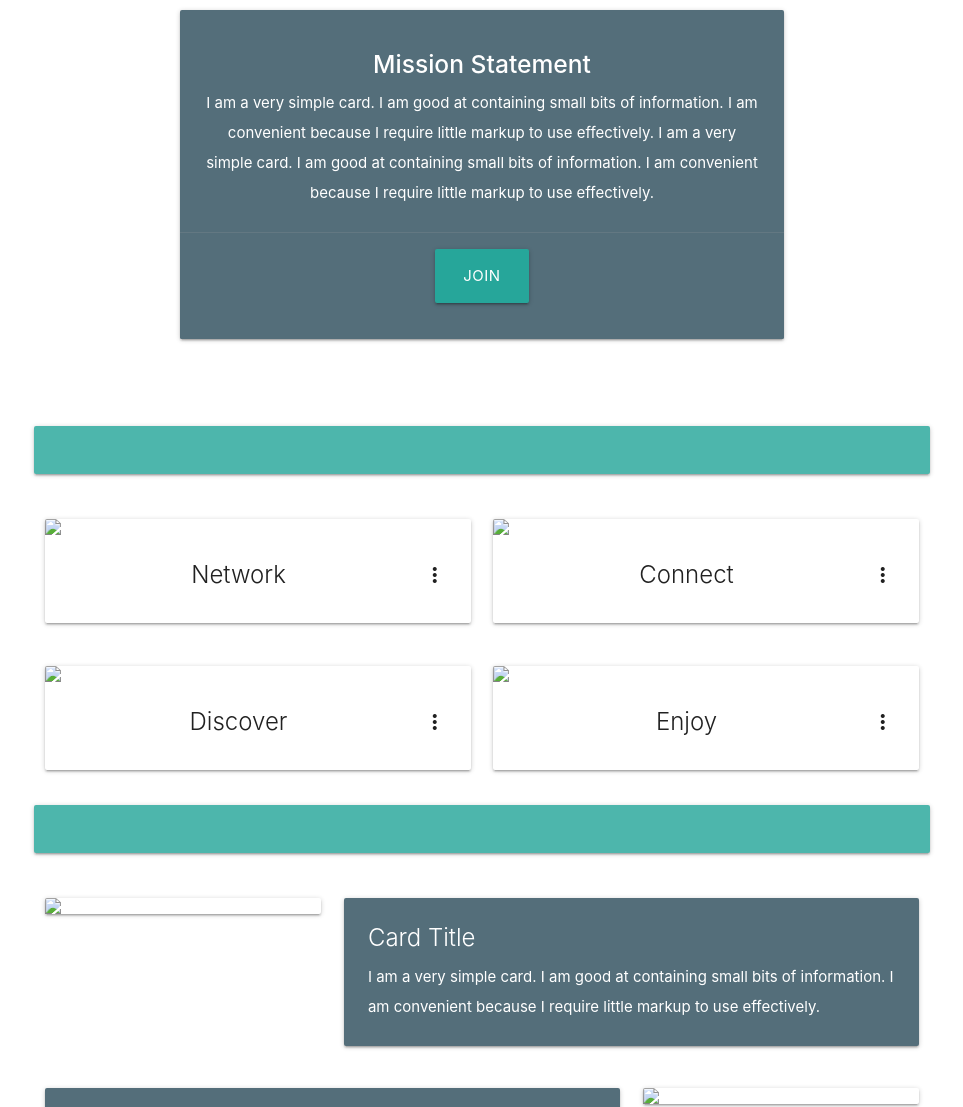
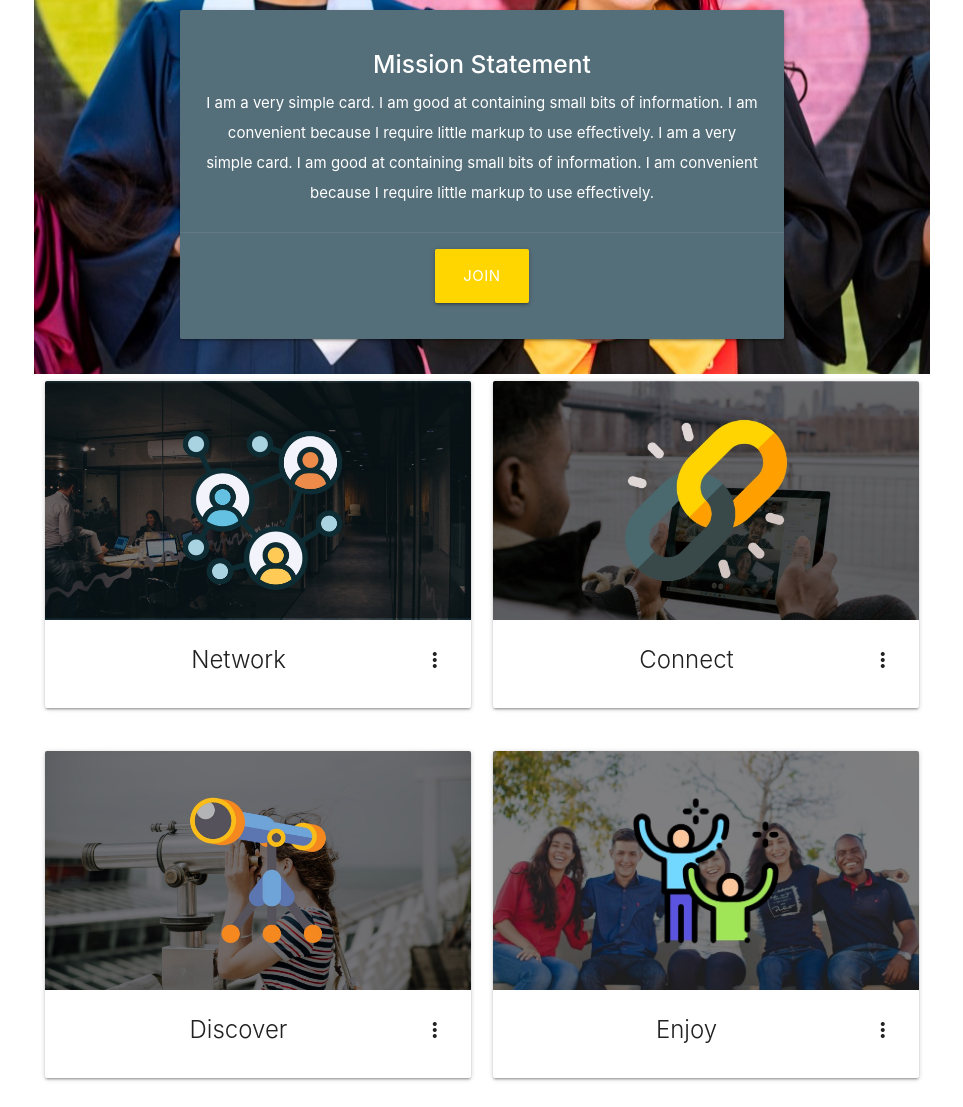
Before and after one commit to mrlancelot/makathon.github.io, a plain HTML site: page index.html in a window 1280 px wide. Shown: the part 302-1409 px from the top of the page, without its empty margins (158-1121 px from the left). Drawn offline with nearby package versions, Linux system fonts and the light colour scheme.

Commit message:
code commit

```diff
--- a/index.html
+++ b/index.html
@@ -55,7 +55,7 @@
                 </div>
                 <div class="card-action">
                   <div class="row center">
-                    <a href="#" id="download-button" class="btn-large waves-effect waves-light teal lighten-1">JOIN</a>
+                    <a href="#" id="download-button" class="btn-large waves-effect waves-light yellow accent-4" onclick="M.toast({html: 'I am a toast'})">JOIN</a>
                   </div>
                 </div>
               </div>
@@ -64,17 +64,17 @@
           <br><br>
         </div>
       </div>
-      <div class="parallax"><img src="./images/background1.jpg" alt="Unsplashed ./images/background img 1"></div>
+      <div class="parallax"><img src="./images/main.jpg" alt="Unsplashed ./images/background img 1"></div>
     </div>
   </div>
 
   <!-- Container divider -->
 
-  <div class="container">
+  <!-- <div class="container">
     <br> <br>
     <div class="card-panel col s12 teal lighten-2"></div>
     <br>
-  </div>
+  </div> -->
 
 
   <!-- For making the 4 uses -->
@@ -83,7 +83,7 @@
       <div class="col s12 m6">
         <div class="card">
           <div class="card-image waves-effect waves-block waves-light">
-            <img class="activator" src="./images/background2.jpg">
+            <img class="activator" src="./images/network.jpg">
           </div>
           <div class="card-content">
             <span style="text-align: center" class="card-title activator grey-text text-darken-4">Network<i
@@ -103,7 +103,7 @@
       <div class="col s12 m6">
         <div class="card">
           <div class="card-image waves-effect waves-block waves-light">
-            <img class="activator" src="./images/background2.jpg">
+            <img class="activator" src="./images/connect.jpg">
           </div>
           <div class="card-content">
             <span style="text-align: center" class="card-title activator grey-text text-darken-4">Connect<i
@@ -123,7 +123,7 @@
       <div class="col s12 m6">
         <div class="card">
           <div class="card-image waves-effect waves-block waves-light">
-            <img class="activator" src="./images/background2.jpg">
+            <img class="activator" src="./images/discover.jpg">
           </div>
           <div class="card-content">
             <span style="text-align: center" class="card-title activator grey-text text-darken-4">Discover<i
@@ -142,7 +142,7 @@
       <div class="col s12 m6">
         <div class="card">
           <div class="card-image waves-effect waves-block waves-light">
-            <img class="activator" src="./images/background2.jpg">
+            <img class="activator" src="./images/fun.jpg">
           </div>
           <div class="card-content">
             <span style="text-align: center" class="card-title activator grey-text text-darken-4">Enjoy<i
@@ -164,10 +164,10 @@
 
   <!-- Container divider -->
 
-  <div class="container">
+  <!-- <div class="container">
     <div class="card-panel col s12 teal lighten-2"></div>
     <br>
-  </div>
+  </div> -->
 
   <!-- For making the testimonials -->
   <div class="container">
@@ -175,7 +175,7 @@
       <div class="col s12 m4">
         <div class="card">
           <div class="card-image waves-effect waves-block waves-light">
-            <img class="activator" src="images/background3.jpg">
+            <img class="activator" src="images/p1.jpg">
           </div>
         </div>
       </div>
@@ -204,7 +204,7 @@
       <div class="col s12 m4">
         <div class="card">
           <div class="card-image waves-effect waves-block waves-light">
-            <img class="activator" src="images/background3.jpg">
+            <img class="activator" src="images/p2.jpg">
           </div>
         </div>
       </div>
@@ -214,7 +214,7 @@
       <div class="col s12 m4">
         <div class="card">
           <div class="card-image waves-effect waves-block waves-light">
-            <img class="activator" src="images/background3.jpg">
+            <img class="activator" src="images/p3.jpg">
           </div>
         </div>
       </div>
```
Also changed, not shown: css/style.css (line endings or trailing spaces).
